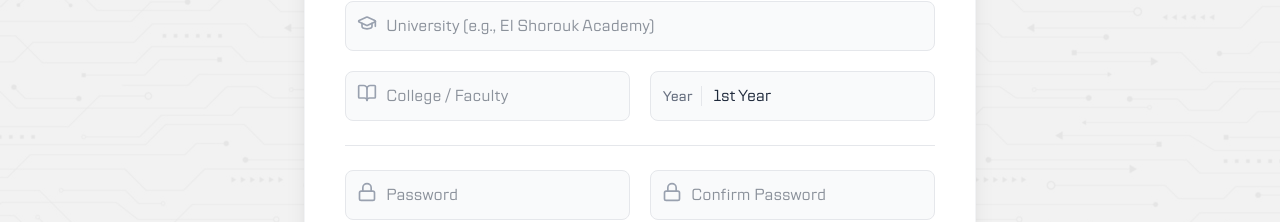
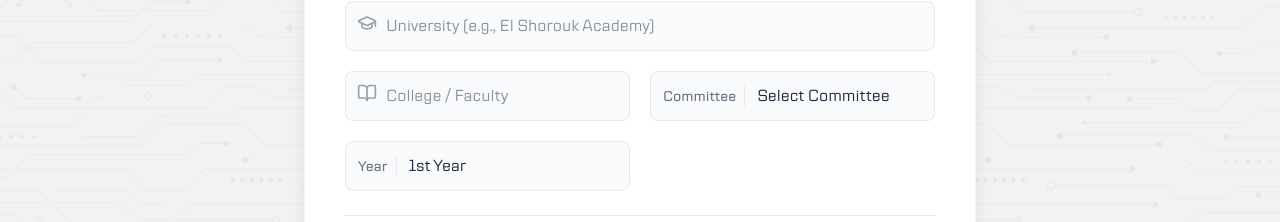
Before and after one commit to ieeesha10-svg/Ieee-website, a React (Vite) app in the folder client/: page /signup in a window 1280 px wide. Shown: the part 515-737 px from the top of the page. Built offline with nearby package versions, Linux system fonts and the light colour scheme; no server answers.

Commit message:
Add committee dropdown to signup form with API integration

```diff
--- a/client/src/pages/SignupPage.jsx
+++ b/client/src/pages/SignupPage.jsx
@@ -24,6 +24,7 @@ const SignupPage = () => {
     age: "",
     university: "",
     college: "",
+    committee: "",
     yearOfStudy: "1", // Default to 1st year
     password: "",
     confirmPassword: "",
@@ -56,6 +57,7 @@ const SignupPage = () => {
         age: formData.age ? Number(formData.age) : undefined,
         university: formData.university,
         college: formData.college,
+        committee: formData.committee,
         yearOfStudy: Number(formData.yearOfStudy),
       };
 
@@ -187,6 +189,30 @@ const SignupPage = () => {
             />
           </div>
 
+          {/* Committee */}
+          <div className="relative flex items-center bg-gray-50 dark:bg-gray-700 border border-gray-200 dark:border-gray-600 rounded-lg focus-within:ring-2 focus-within:ring-primary dark:focus-within:ring-sky-500 transition-all">
+            <span className="pl-3 pr-2 text-gray-500 dark:text-gray-400 text-sm font-medium border-r border-gray-200 dark:border-gray-600">
+              Committee
+            </span>
+            <select
+              name="committee"
+              value={formData.committee}
+              onChange={handleChange}
+              className="w-full bg-transparent py-3 px-3 focus:outline-none dark:text-white *:dark:text-black appearance-none cursor-pointer"
+              required
+            >
+              <option value="">Select Committee</option>
+              <option value="PR">PR</option>
+              <option value="HR">HR</option>
+              <option value="LOGISTICS">LOGISTICS</option>
+              <option value="MARKETING">MARKETING</option>
+              <option value="BRANDING & MEDIA">BRANDING & MEDIA</option>
+              <option value="TECHNICAL">TECHNICAL</option>
+              <option value="NON-TECHNICAL">NON-TECHNICAL</option>
+              <option value="WEBSITE">WEBSITE</option>
+            </select>
+          </div>
+
           {/* Year of Study (Converted to a clean Select dropdown) */}
           <div className="relative flex items-center bg-gray-50 dark:bg-gray-700 border border-gray-200 dark:border-gray-600 rounded-lg focus-within:ring-2 focus-within:ring-primary dark:focus-within:ring-sky-500 transition-all">
             <span className="pl-3 pr-2 text-gray-500 dark:text-gray-400 text-sm font-medium border-r border-gray-200 dark:border-gray-600">
```
